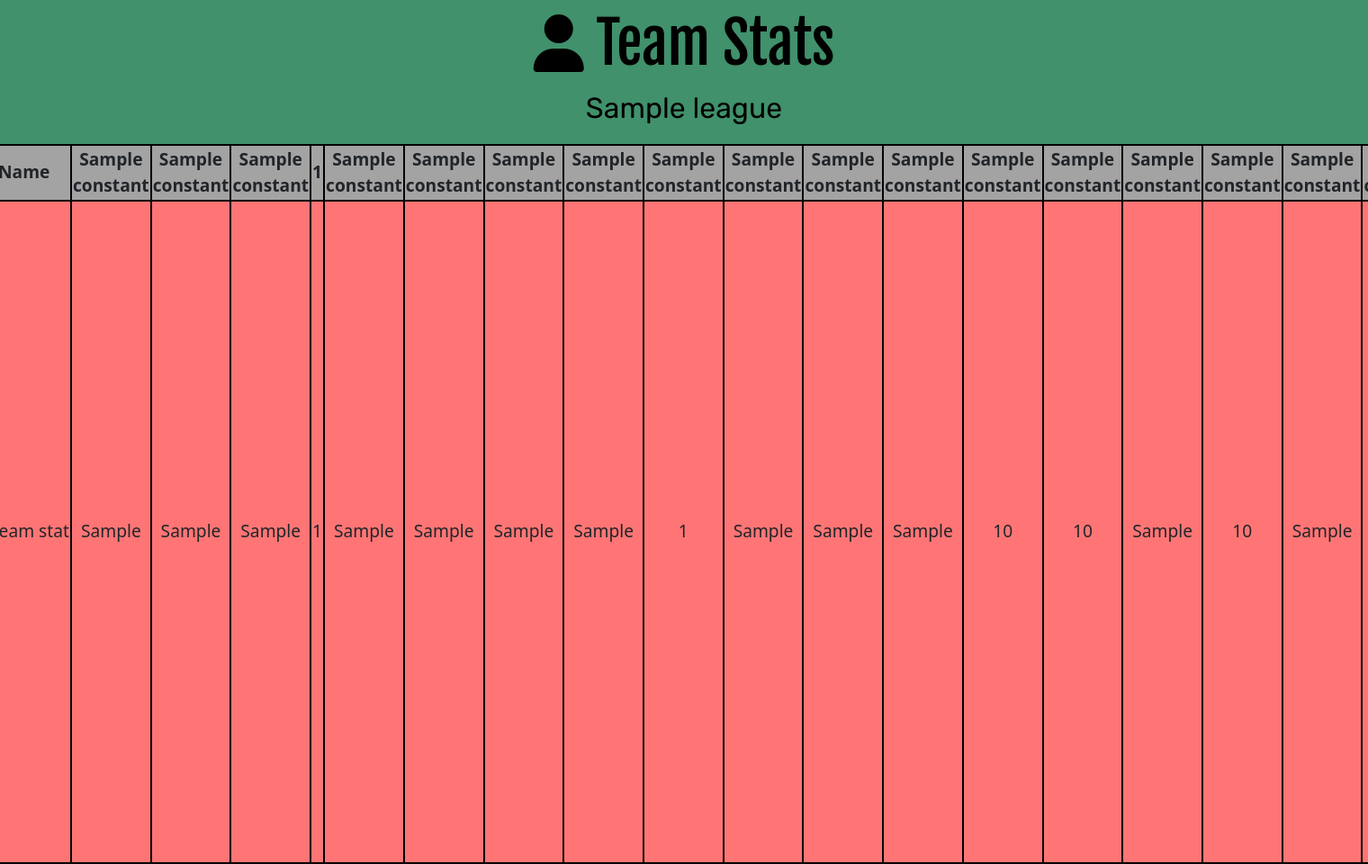
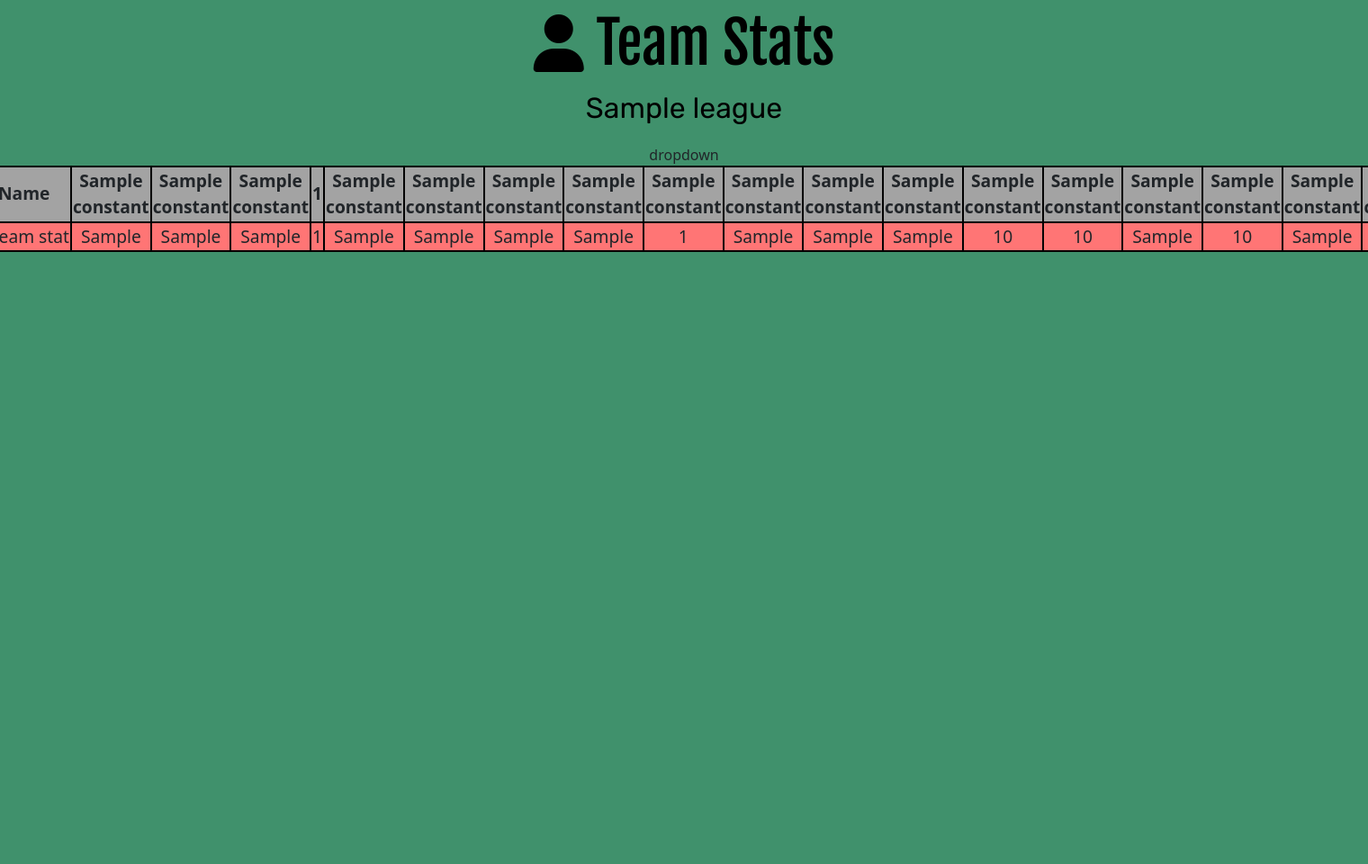
Before and after one commit to joeyagreco/FFWEBAPP, a Flask app: template templates/teamStatsPage.html in a window 1520 px wide; the page is wider, and only the part inside the window is pictured. Shown: the part 64-1024 px from the top of that part at 90% size. Run offline with Flask 2, Linux system fonts and the light colour scheme; the template is opened without the code that fills it: most values are stand-ins (such as "Sample title", 1, 10 or a date in 2020); some libraries are stand-ins or nearby versions.

Commit message:
working on adding week select to team stats page

```diff
--- a/static/css/teamStatsPage.css
+++ b/static/css/teamStatsPage.css
@@ -1,13 +1,19 @@
-.statsContainer {
+.dropdownAndTable {
     width: 100%;
     height: 100%;
     display: flex;
-    justify-content: center;
+    flex-direction: column;
+    justify-content: flex-start;
+    align-items: center;
+}
+
+.weekSelectDropdown {
+    order: 1;
 }
 
 .statsTable {
     width: 95%;
-    order: 1;
+    order: 2;
     font-size: 120%;
     border-collapse: collapse;
     text-align: center;
--- a/templates/teamStatsPage.html
+++ b/templates/teamStatsPage.html
@@ -17,9 +17,10 @@
 {% block header %}{% endblock %}
 
 {% block content %}
-
-    <div class="statsContainer">
-
+    <div class="dropdownAndTable">
+        <div class="weekSelectDropdown">
+            dropdown
+        </div>
         <table class="sortable statsTable">
             <thead>
                 <tr>
@@ -70,7 +71,6 @@
                 {% endfor %}
             </tbody>
         </table>
-
     </div>
 
 {% endblock %}
```
